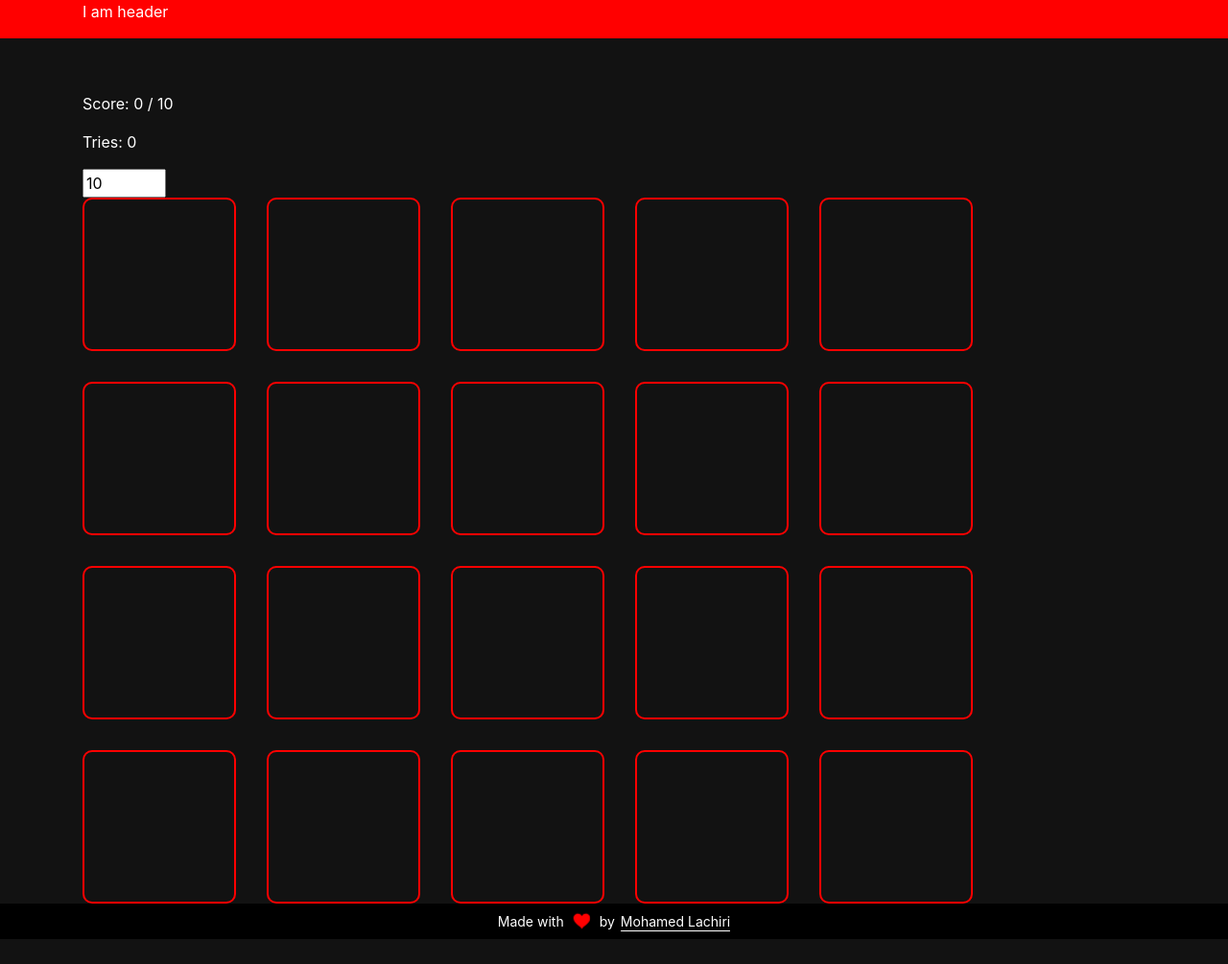
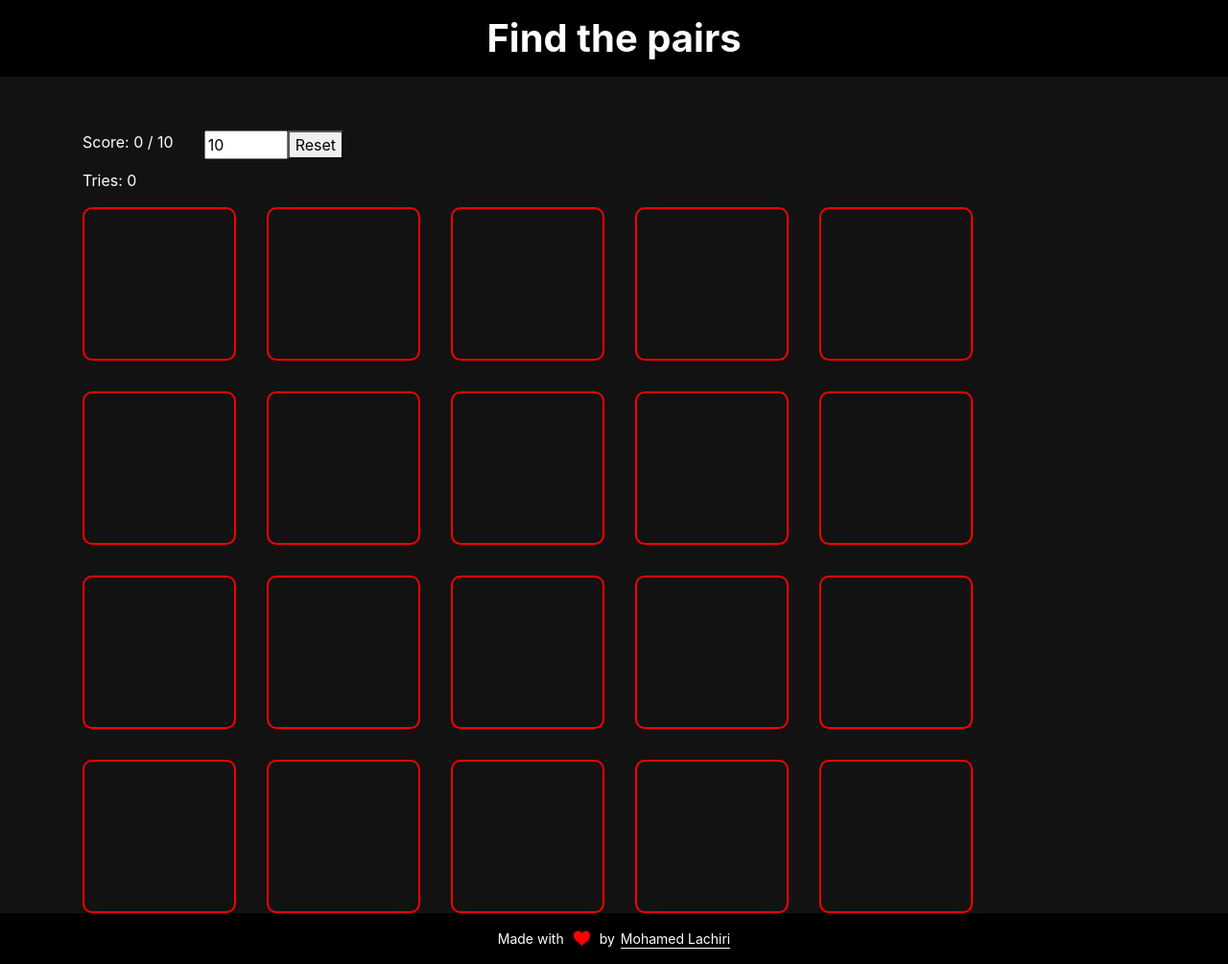
Before and after one commit to medchiri/find-the-pair, a React (Create React App) app: page / in a window 1280 px wide. Shown: the whole page at 96% size. Before the commit the page ends 979 px from the top, so only its background shows below. Built offline with nearby package versions, Linux system fonts and the light colour scheme.

Commit message:
[UPD] logic

```diff
--- a/src/Pages/Home/index.tsx
+++ b/src/Pages/Home/index.tsx
@@ -9,6 +9,10 @@ interface OpenedCard {
   index: number;
   data: CardShape;
 }
+interface SuccessCard {
+  index: number;
+  id: string;
+}
 type OpenedCards = OpenedCard[];
 
 function Home() {
@@ -16,10 +20,10 @@ function Home() {
   const [tries, setTries] = useState(0);
   const [cards, setCards] = useState<CardsType>([]);
   const [cardsOpen, setCardsOpen] = useState<OpenedCards>([]);
-  const [cardsSuccess, setCardsSuccess] = useState<CardsType>([]);
+  const [cardsSuccess, setCardsSuccess] = useState<SuccessCard[]>([]);
   const timeoutId = useRef(-1);
 
-  useEffect(() => {
+  const createNewSession = (amount: number) => {
     const cards = Array.from(new Array(amount))
       .reduce((acc: CardsType, _, i: number) => {
         const card = {
@@ -34,12 +38,11 @@ function Home() {
     setCardsOpen(cards.map((data, index) => ({ index, data })));
     setCardsSuccess([]);
     setTries(0);
-  }, [amount]);
+    timeoutId.current = setTimeout(() => setCardsOpen([]), 5000);
+  };
 
   useEffect(() => {
-    timeoutId.current = setTimeout(() => {
-      setCardsOpen([]);
-    }, 4000);
+    createNewSession(amount);
 
     return () => {
       clearTimeout(timeoutId.current);
@@ -50,12 +53,10 @@ function Home() {
     if (cardsOpen.length === 2) {
       setTries(prev => prev + 1);
       if (cardsOpen[0].data.id === cardsOpen[1].data.id) {
-        setCardsSuccess(prev => [...prev, cardsOpen[0].data]);
+        setCardsSuccess(prev => [...prev, ...cardsOpen.map(e => ({ index: e.index, id: e.data.id }))]);
         setCardsOpen([]);
       } else {
-        timeoutId.current = setTimeout(() => {
-          setCardsOpen([]);
-        }, 1000);
+        timeoutId.current = setTimeout(() => setCardsOpen([]), 1000);
       }
     }
   }, [cardsOpen]);
@@ -66,13 +67,21 @@ function Home() {
     }
   };
 
+  const handleReset = () => createNewSession(amount);
+
+  const score = cardsSuccess.length / 2;
+
   return (
     <Template>
       <Container>
+        <Row>
+          <Column>
             <p>
-          Score: {cardsSuccess.length} / {amount}
+              Score: {score} / {amount}
             </p>
             <p>Tries: {tries}</p>
+          </Column>
+          <Column>
             <input
               type="number"
               min="6"
@@ -80,14 +89,19 @@ function Home() {
               value={`${amount}`}
               onChange={e => setAmount(parseFloat(e.target.value))}
             />
-        {cardsSuccess.length === amount && <p>you are the boss !!!</p>}
+            <button type="button" onClick={handleReset}>
+              Reset
+            </button>
+          </Column>
+        </Row>
+        {score === amount && <p>you are the boss !!!</p>}
         <Row>
           {cards.map((data, i) => (
             <Column key={i}>
               <Card
                 data={data}
                 isOpened={cardsOpen.some(e => e.index === i)}
-                isSuccess={cardsSuccess.some(e => e.id === data.id)}
+                isSuccess={cardsSuccess.some(e => e.id === data.id && e.index === i)}
                 onClick={() => handleCardClick({ index: i, data })}
               />
             </Column>
--- a/src/components/Footer/style.ts
+++ b/src/components/Footer/style.ts
@@ -15,8 +15,8 @@ const heartbeat = keyframes`
 export const FooterWrapper = styled.footer`
   font-size: 14px;
   background-color: black;
-  padding-top: 0.5rem;
-  padding-bottom: 0.5rem;
+  padding-top: 1rem;
+  padding-bottom: 1rem;
 
   &,
   a {
--- a/src/components/Header/index.tsx
+++ b/src/components/Header/index.tsx
@@ -7,7 +7,7 @@ function Header() {
   return (
     <HeaderWrapper>
       <Container>
-        <p>I am header</p>
+        <h1>Find the pairs</h1>
       </Container>
     </HeaderWrapper>
   );
--- a/src/components/Header/style.ts
+++ b/src/components/Header/style.ts
@@ -1,5 +1,12 @@
 import styled from 'styled-components';
 
 export const HeaderWrapper = styled.header`
-  background: red;
+  padding-top: 1rem;
+  padding-bottom: 1rem;
+  background-color: black;
+  text-align: center;
+
+  h1 {
+    margin-bottom: 0;
+  }
 `;
```
Lines whose indentation alone changed are shown as unchanged.
